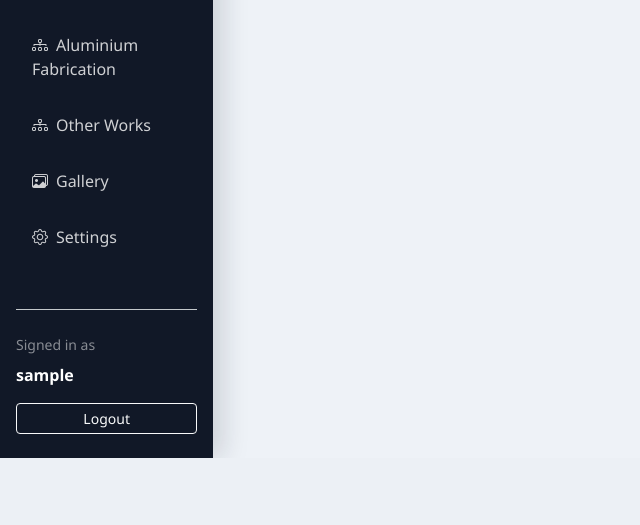
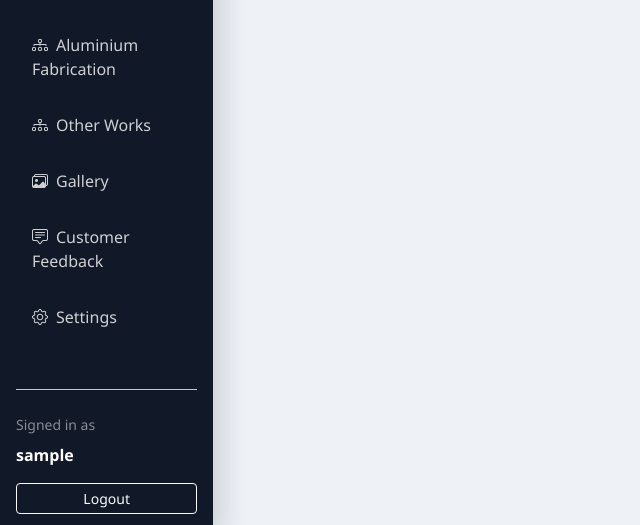
Before and after one commit to midlaj132/SMARTSTEELFABRICATION, a Flask app: page /customers in a window 1280 px wide. Shown: the part 974-1499 px from the top of the page, without its empty margins (0-640 px from the left). Before the commit the page ends 1432 px from the top, so only its background shows below. Run offline with Flask 3, Linux system fonts and the light colour scheme; the visitor is signed in with stand-in values (Sample User, id 1); data that the repository does not hold is empty; some libraries are stand-ins or nearby versions.

Commit message:
Add customer feedback submissions
Co-authored-by: Copilot <223556219+Copilot@users.noreply.github.com>

```diff
--- a/app.py
+++ b/app.py
@@ -5,6 +5,7 @@ import traceback
 import zipfile
 from datetime import datetime
 from functools import wraps
+from io import BytesIO
 from pathlib import Path
 from uuid import uuid4
 from urllib.parse import urlparse
@@ -85,6 +86,7 @@ def adapt_schema_for_postgres(schema):
         schema.replace('INTEGER PRIMARY KEY AUTOINCREMENT', 'BIGSERIAL PRIMARY KEY')
         .replace('INTEGER', 'BIGINT')
         .replace(' REAL', ' DOUBLE PRECISION')
+        .replace(' BLOB', ' BYTEA')
         .replace(' COLLATE NOCASE', '')
         .replace(
             "TEXT NOT NULL DEFAULT (datetime('now'))",
@@ -147,6 +149,18 @@ def init_db():
             file_name TEXT NOT NULL,
             original_name TEXT NOT NULL,
             file_path TEXT NOT NULL,
+            created_at TEXT NOT NULL DEFAULT (datetime('now'))
+        );
+
+        CREATE TABLE IF NOT EXISTS customer_feedback (
+            id INTEGER PRIMARY KEY AUTOINCREMENT,
+            customer_name TEXT NOT NULL,
+            message TEXT NOT NULL,
+            original_name TEXT,
+            file_name TEXT,
+            file_data BLOB,
+            file_path TEXT,
+            approved INTEGER NOT NULL DEFAULT 0,
             created_at TEXT NOT NULL DEFAULT (datetime('now'))
         );
 
@@ -284,6 +298,21 @@ def normalize_media_type(filename):
     return None
 
 
+def is_supported_image_data(file_data, filename):
+    extension = os.path.splitext(filename)[1].lower()
+    signatures = {
+        '.jpg': file_data.startswith(b'\xff\xd8\xff'),
+        '.jpeg': file_data.startswith(b'\xff\xd8\xff'),
+        '.png': file_data.startswith(b'\x89PNG\r\n\x1a\n'),
+        '.webp': (
+            len(file_data) >= 12
+            and file_data.startswith(b'RIFF')
+            and file_data[8:12] == b'WEBP'
+        ),
+    }
+    return signatures.get(extension, False)
+
+
 def save_uploaded_media(project_id, files, category='Other'):
     saved = []
     project_dir = UPLOAD_FOLDER / f'project_{project_id}'
@@ -393,6 +422,34 @@ def save_showcase_photos(files, work_category, category='Reference'):
     return saved
 
 
+def save_feedback_photo(file_data, original_name):
+    safe_name = secure_filename(original_name)
+    if not safe_name:
+        safe_name = f'{uuid4().hex}{os.path.splitext(original_name)[1].lower()}'
+    unique_name = f'{uuid4().hex}_{safe_name.replace(" ", "_")}'
+    content_type = mimetypes.guess_type(original_name)[0] or 'application/octet-stream'
+
+    if Config.BLOB_STORAGE_ENABLED:
+        from vercel.blob import sync as blob
+
+        blob_result = blob.put_blob(
+            f'feedback/{unique_name}',
+            file_data,
+            access='public',
+            content_type=content_type,
+        )
+        stored_path = blob_result.url
+    else:
+        feedback_dir = UPLOAD_FOLDER / 'feedback'
+        feedback_dir.mkdir(parents=True, exist_ok=True)
+        dest_path = feedback_dir / unique_name
+        with open(dest_path, 'wb') as feedback_file:
+            feedback_file.write(file_data)
+        stored_path = str(dest_path.relative_to(BASE_DIR)).replace('\\', '/')
+
+    return unique_name, stored_path
+
+
 def delete_stored_file(file_path):
     parsed = urlparse(file_path)
     if parsed.scheme:
@@ -455,7 +512,7 @@ def get_csrf_token():
 
 def validate_csrf_form():
     token = request.form.get('csrf_token')
-    if token != session.get('csrf_token'):
+    if not token or token != session.get('csrf_token'):
         abort(400)
 
 
@@ -504,9 +561,13 @@ def create_app():
     @app.before_request
     def ensure_csrf_token():
         if request.method == 'POST' and request.endpoint not in ('login', 'backup_database', 'delete_project', 'delete_customer', 'delete_media'):
+            if request.endpoint == 'submit_feedback':
+                if not session.get('csrf_token') or request.form.get('csrf_token') != session.get('csrf_token'):
+                    abort(400)
+                return None
             if 'logged_in' not in session:
                 return redirect(url_for('login', next=request.path))
-            if request.form.get('csrf_token') != session.get('csrf_token'):
+            if not session.get('csrf_token') or request.form.get('csrf_token') != session.get('csrf_token'):
                 abort(400)
 
     @app.route('/login')
@@ -545,6 +606,94 @@ def create_app():
                 return redirect(filename)
             abort(404)
         return send_from_directory(UPLOAD_FOLDER, filename)
+
+    @app.route('/feedback', methods=['GET', 'POST'])
+    def submit_feedback():
+        if request.method == 'POST':
+            customer_name = request.form.get('customer_name', '').strip()
+            message = request.form.get('message', '').strip()
+            photo = request.files.get('photo')
+
+            if not customer_name or len(customer_name) > 100:
+                flash('Enter your name (up to 100 characters).', 'danger')
+            elif not message or len(message) > 2000:
+                flash('Enter feedback (up to 2,000 characters).', 'danger')
+            elif photo and photo.filename and normalize_media_type(photo.filename) != 'image':
+                flash('Feedback photos must be JPG, JPEG, PNG, or WEBP.', 'danger')
+            else:
+                photo_data = photo.read() if photo and photo.filename else None
+                if photo_data and not is_supported_image_data(photo_data, photo.filename):
+                    flash('The uploaded file does not match a supported image format.', 'danger')
+                else:
+                    conn = get_db_connection()
+                    conn.execute(
+                        '''
+                        INSERT INTO customer_feedback(customer_name, message, original_name, file_name, file_data)
+                        VALUES(?, ?, ?, ?, ?)
+                        ''',
+                        (
+                            customer_name,
+                            message,
+                            photo.filename if photo_data else None,
+                            secure_filename(photo.filename) if photo_data else None,
+                            photo_data,
+                        ),
+                    )
+                    conn.commit()
+                    conn.close()
+                    flash('Thank you for your feedback. It will appear after review.', 'success')
+                    return redirect(url_for('submit_feedback'))
+
+        conn = get_db_connection()
+        feedback = conn.execute(
+            '''
+            SELECT id, customer_name, message, original_name, created_at
+            FROM customer_feedback
+            WHERE approved = 1
+            ORDER BY created_at DESC
+            '''
+        ).fetchall()
+        conn.close()
+        return render_template('feedback.html', feedback=feedback)
+
+    @app.route('/feedback/<int:feedback_id>/photo')
+    def feedback_photo(feedback_id):
+        conn = get_db_connection()
+        item = conn.execute(
+            '''
+            SELECT original_name, file_data, file_path, approved
+            FROM customer_feedback
+            WHERE id = ?
+            ''',
+            (feedback_id,),
+        ).fetchone()
+        conn.close()
+        if item is None or not item['original_name']:
+            abort(404)
+        if not item['approved'] and 'logged_in' not in session:
+            abort(404)
+
+        if item['file_path']:
+            if item['file_path'].startswith('https://'):
+                parsed = urlparse(item['file_path'])
+                if parsed.hostname and parsed.hostname.endswith('.public.blob.vercel-storage.com'):
+                    return redirect(item['file_path'])
+                abort(404)
+            response = send_from_directory(
+                UPLOAD_FOLDER,
+                item['file_path'].removeprefix('uploads/'),
+                mimetype=mimetypes.guess_type(item['original_name'])[0],
+            )
+        elif item['file_data'] is not None:
+            response = send_file(
+                BytesIO(item['file_data']),
+                mimetype=mimetypes.guess_type(item['original_name'])[0] or 'application/octet-stream',
+                download_name=secure_filename(item['original_name']),
+            )
+        else:
+            abort(404)
+        response.headers['Cache-Control'] = 'no-store'
+        return response
 
     @app.route('/healthz')
     def health_check():
@@ -1139,6 +1288,74 @@ def create_app():
                 return backup_database()
         return render_template('settings.html')
 
+    @app.route('/admin/feedback')
+    @login_required
+    def admin_feedback():
+        conn = get_db_connection()
+        feedback = conn.execute(
+            '''
+            SELECT id, customer_name, message, original_name, approved, created_at
+            FROM customer_feedback
+            ORDER BY approved ASC, created_at DESC
+            '''
+        ).fetchall()
+        conn.close()
+        return render_template('admin_feedback.html', feedback=feedback)
+
+    @app.route('/admin/feedback/<int:feedback_id>/approve', methods=['POST'])
+    @login_required
+    def approve_feedback(feedback_id):
+        validate_csrf_form()
+        conn = get_db_connection()
+        item = conn.execute(
+            'SELECT file_data, original_name, file_path FROM customer_feedback WHERE id = ?',
+            (feedback_id,),
+        ).fetchone()
+        if item is None:
+            conn.close()
+            abort(404)
+
+        file_name = item['file_path']
+        if item['file_data'] is not None:
+            stored_name, file_name = save_feedback_photo(item['file_data'], item['original_name'])
+            conn.execute(
+                '''
+                UPDATE customer_feedback
+                SET approved = 1, file_name = ?, file_path = ?, file_data = NULL
+                WHERE id = ?
+                ''',
+                (stored_name, file_name, feedback_id),
+            )
+        else:
+            conn.execute(
+                'UPDATE customer_feedback SET approved = 1 WHERE id = ?',
+                (feedback_id,),
+            )
+        conn.commit()
+        conn.close()
+        flash('Feedback approved and published.', 'success')
+        return redirect(url_for('admin_feedback'))
+
+    @app.route('/admin/feedback/<int:feedback_id>/delete', methods=['POST'])
+    @login_required
+    def delete_feedback(feedback_id):
+        validate_csrf_form()
+        conn = get_db_connection()
+        item = conn.execute(
+            'SELECT file_path FROM customer_feedback WHERE id = ?',
+            (feedback_id,),
+        ).fetchone()
+        if item is None:
+            conn.close()
+            abort(404)
+        conn.execute('DELETE FROM customer_feedback WHERE id = ?', (feedback_id,))
+        conn.commit()
+        conn.close()
+        if item['file_path']:
+            delete_stored_file(item['file_path'])
+        flash('Feedback deleted.', 'success')
+        return redirect(url_for('admin_feedback'))
+
     @app.route('/backup-database', methods=['POST'])
     @login_required
     def backup_database():
--- a/templates/base.html
+++ b/templates/base.html
@@ -24,6 +24,7 @@
                     <a class="nav-link {% if request.endpoint == 'category_page' and request.view_args.category_slug|replace('-', ' ') == category|lower %}active{% endif %}" href="{{ url_for('category_page', category_slug=category|lower|replace(' ', '-')) }}"><i class="bi bi-diagram-3 me-2"></i>{{ category }}</a>
                     {% endfor %}
                     <a class="nav-link {% if request.endpoint == 'gallery' %}active{% endif %}" href="{{ url_for('gallery') }}"><i class="bi bi-images me-2"></i>Gallery</a>
+                    <a class="nav-link {% if request.endpoint == 'admin_feedback' %}active{% endif %}" href="{{ url_for('admin_feedback') }}"><i class="bi bi-chat-square-text me-2"></i>Customer Feedback</a>
                     <a class="nav-link {% if request.endpoint == 'settings' %}active{% endif %}" href="{{ url_for('settings') }}"><i class="bi bi-gear me-2"></i>Settings</a>
                 </nav>
                 <div class="mt-5 pt-4 border-top border-secondary-subtle">
@@ -50,6 +51,7 @@
                     <a class="nav-link" href="{{ url_for('dashboard') }}">Home</a>
                     <a class="nav-link" href="{{ url_for('projects') }}">Our Work</a>
                     <a class="nav-link" href="{{ url_for('gallery') }}">Gallery</a>
+                    <a class="nav-link" href="{{ url_for('submit_feedback') }}">Customer Feedback</a>
                     <a class="nav-link text-warning fw-semibold" href="{{ url_for('upload_showcase') }}"><i class="bi bi-images me-1"></i>Owner: Add Photos (No Customer Details)</a>
                     <div class="nav-item dropdown">
                         <a class="nav-link dropdown-toggle" href="#" role="button" data-bs-toggle="dropdown" aria-expanded="false">Work Categories</a>
```
Also changed, not shown: templates/admin_feedback.html (added, +54 -0 lines), templates/feedback.html (added, +52 -0 lines), README.md.
